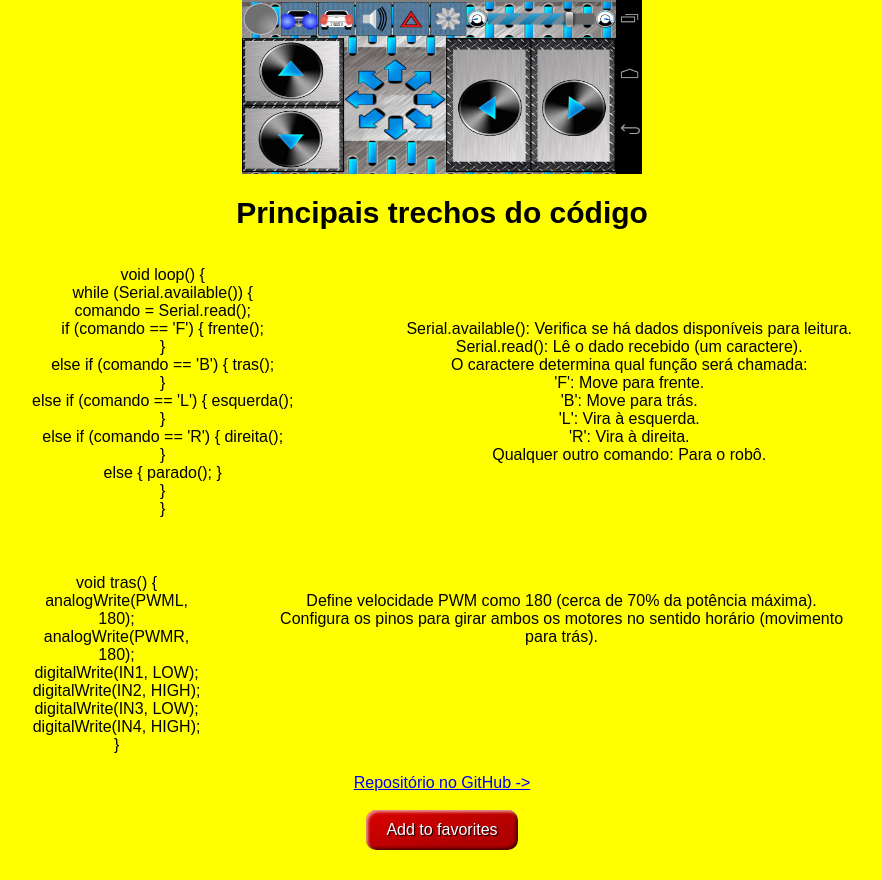
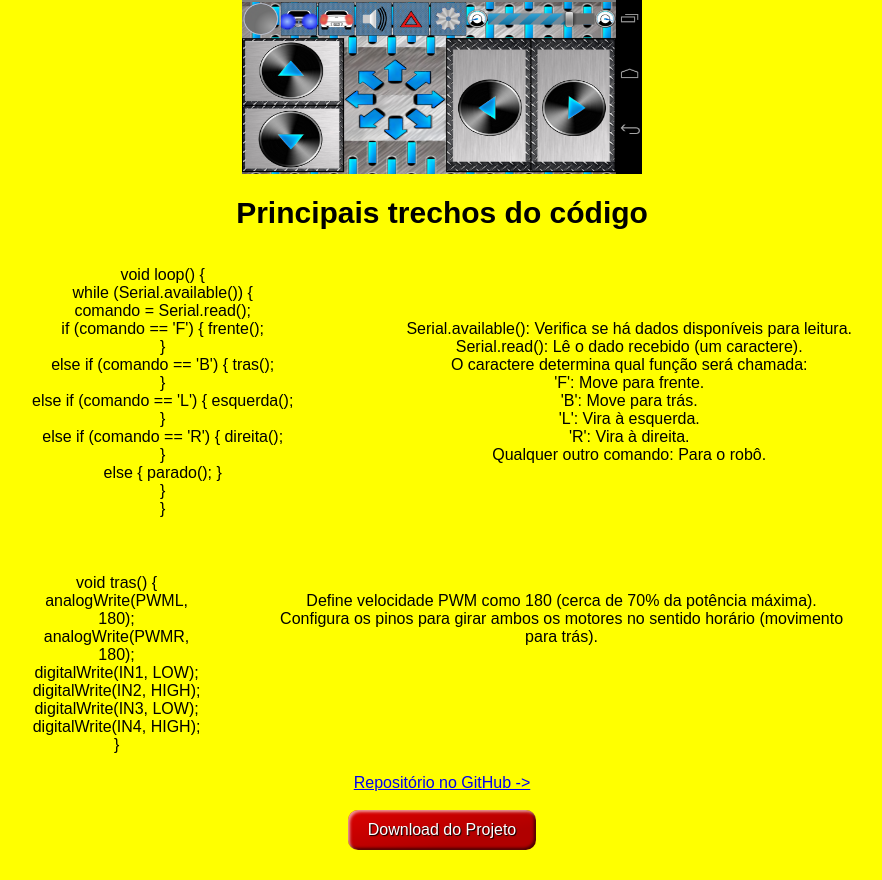
Before and after one commit to dgabrielguerra/Carrinho-Bluetooth, a plain HTML site: page 5-9.html in a window 1280 px wide. Shown: the part 2198-3078 px from the top of the page, without its empty margins (198-1080 px from the left). Drawn offline with Linux system fonts and the light colour scheme; a web font is replaced by a local one.

Commit message:
botaao
download

```diff
--- a/5-9.html
+++ b/5-9.html
@@ -201,7 +201,7 @@
           <a href="https://github.com/dgabrielguerra/Carrinho-Bluetooth"> Repositório no GitHub -></a>
                 <br />
                 <br />
-                 <p><a href="https://drive.google.com/file/d/1WwDddo3b_ZD7OpCoTynzfngadX9A7LV4/view?usp=sharing"><input class="styled" type="button" value="Add to favorites" /></a></p>
+                 <p><a href="https://drive.google.com/file/d/1WwDddo3b_ZD7OpCoTynzfngadX9A7LV4/view?usp=sharing"><input class="styled" type="button" value="Download do Projeto" /></a></p>
 
 
 
```
